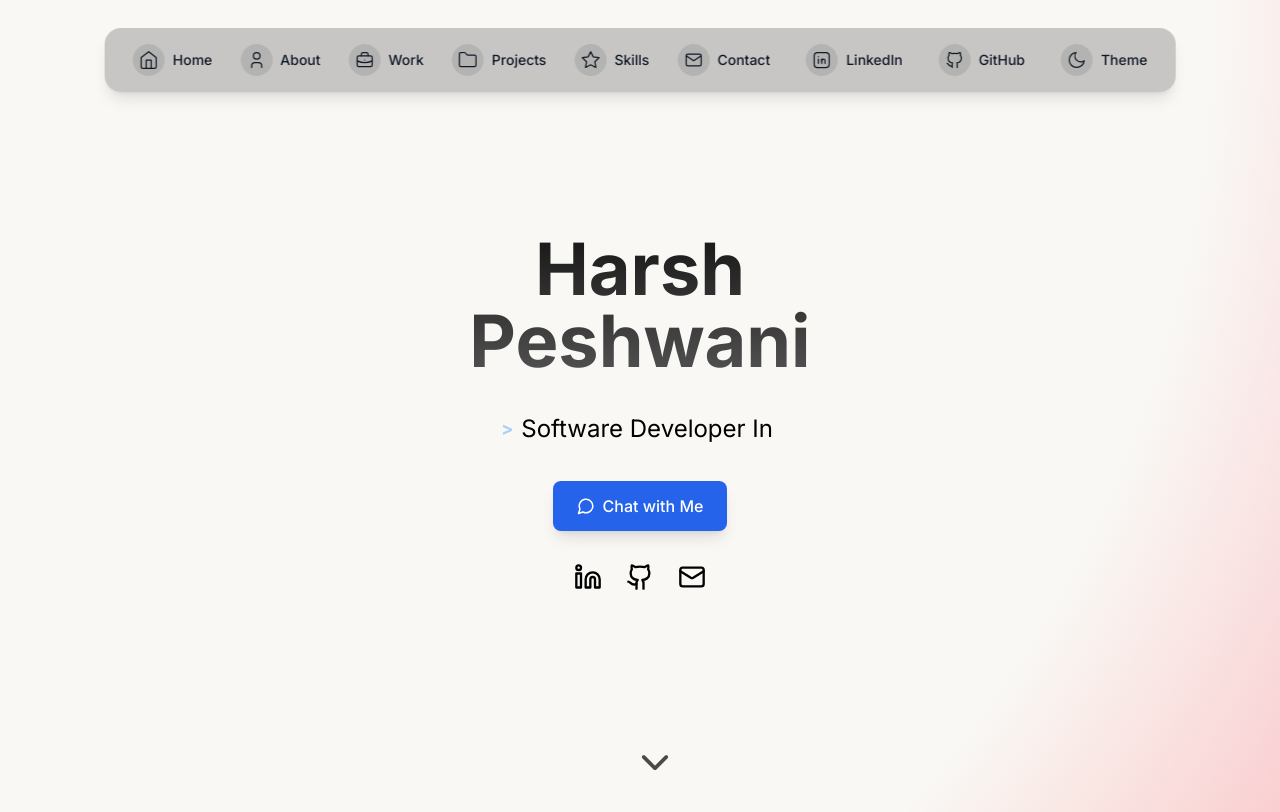
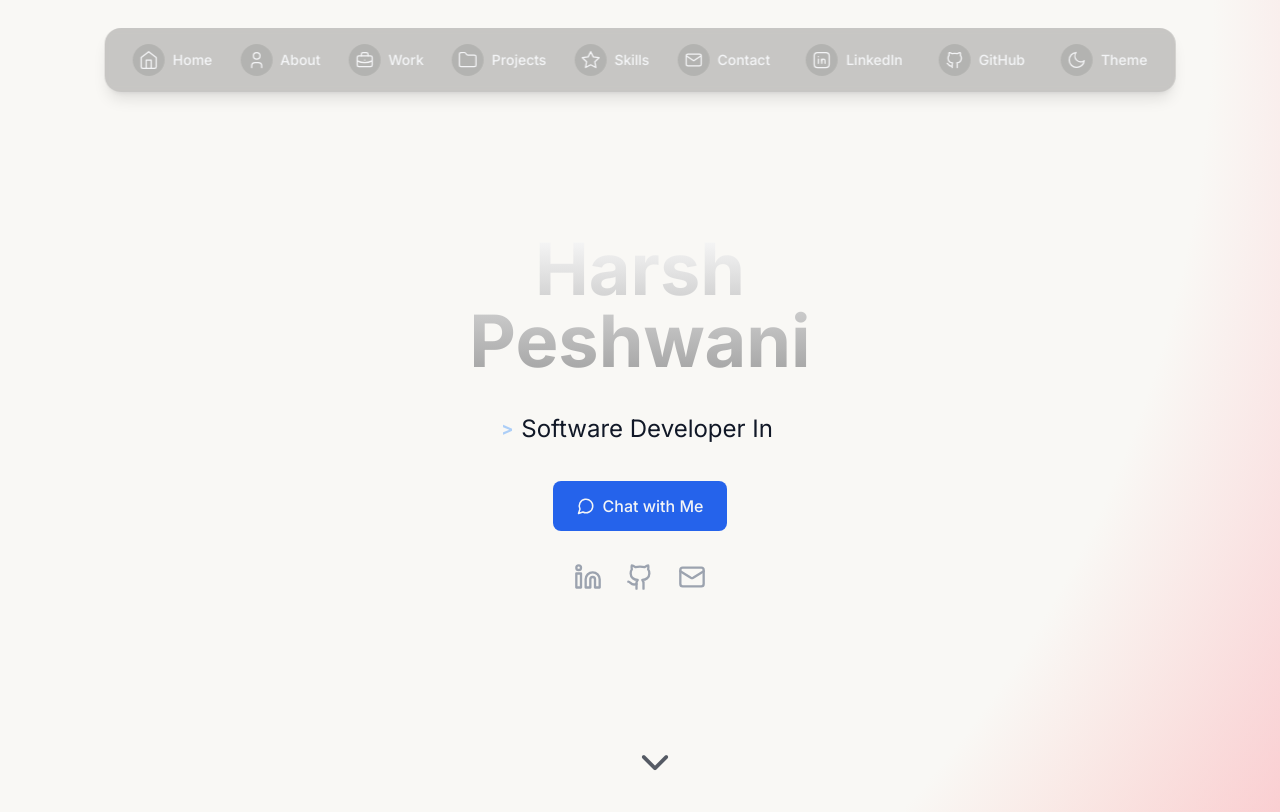
Before and after one commit to hpeshwanidev/harshpeshwani.com, a SvelteKit app: page / in a window 1280 px wide. Built offline with nearby package versions, Linux system fonts and the light colour scheme.

Commit message:
Light theme adjusted

```diff
--- a/src/app.css
+++ b/src/app.css
@@ -14,4 +14,13 @@ p {
 	@apply font-normal;
 }
 
+/* Theme-aware text colors */
+body {
+	@apply text-gray-900 dark:text-white;
+}
+
+h1, h2, h3, h4, h5, h6 {
+	@apply text-gray-900 dark:text-white;
+}
+
 /* Background styles moved to Background.svelte component */
--- a/src/lib/Social.svelte
+++ b/src/lib/Social.svelte
@@ -28,11 +28,11 @@
 </script>
 
 <div class="fixed top-4 left-1/2 z-50 transform -translate-x-1/2 hidden md:block">
-	<div class="bg-black/20 backdrop-blur-sm px-4 py-2 rounded-2xl flex items-center gap-1 dark:text-gray-100 text-gray-900 shadow-lg">
+	<div class="bg-black/20 backdrop-blur-sm px-4 py-2 rounded-2xl flex items-center gap-1 text-gray-100 shadow-lg">
 
 	  <!-- Home -->
 	  <a href="/" class="flex items-center gap-2 px-3 py-2 rounded-xl transition-colors hover:bg-white/20 focus:outline-none focus:ring-2 focus:ring-white/20">
-		<div class="flex items-center justify-center w-8 h-8 bg-black/10 rounded-full text-gray-90 dark:text-gray-100">
+		<div class="flex items-center justify-center w-8 h-8 bg-black/10 rounded-full text-gray-100">
 		  <!-- Home SVG -->
 		  <svg xmlns="http://www.w3.org/2000/svg" width="20" height="20" viewBox="0 0 24 24" fill="none" stroke="currentColor" stroke-width="1.5" stroke-linecap="round" stroke-linejoin="round">
 			<path d="M3 9l9-7 9 7v11a2 2 0 0 1-2 2H5a2 2 0 0 1-2-2z"></path>
@@ -44,7 +44,7 @@
 
 	  <!-- About Section-->
 	  <a href="/about" class="flex items-center gap-2 px-3 py-2 rounded-xl transition-colors hover:bg-white/20 focus:outline-none focus:ring-2 focus:ring-white/20">
-		<div class="flex items-center justify-center w-8 h-8 bg-black/10 rounded-full ttext-gray-90 dark:text-gray-100">
+		<div class="flex items-center justify-center w-8 h-8 bg-black/10 rounded-full text-gray-100">
 		  <!-- About/User SVG -->
 		  <svg xmlns="http://www.w3.org/2000/svg" width="20" height="20" viewBox="0 0 24 24" fill="none" stroke="currentColor" stroke-width="1.5" stroke-linecap="round" stroke-linejoin="round">
 			<path d="M8 7a4 4 0 1 0 8 0a4 4 0 0 0 -8 0"></path>
@@ -56,7 +56,7 @@
 
 	  <!-- Work -->
 	  <a href="/Work" class="flex items-center gap-2 px-3 py-2 rounded-xl transition-colors hover:bg-white/20 focus:outline-none focus:ring-2 focus:ring-white/20">
-		<div class="flex items-center justify-center w-8 h-8 bg-black/10 rounded-full text-gray-90 dark:text-gray-100">
+		<div class="flex items-center justify-center w-8 h-8 bg-black/10 rounded-full text-gray-100">
 		  <!-- Work/Briefcase SVG -->
 		  <svg xmlns="http://www.w3.org/2000/svg" width="20" height="20" viewBox="0 0 24 24" fill="none" stroke="currentColor" stroke-width="1.5" stroke-linecap="round" stroke-linejoin="round">
 			<path d="M3 7m0 2a2 2 0 0 1 2 -2h14a2 2 0 0 1 2 2v9a2 2 0 0 1 -2 2h-14a2 2 0 0 1 -2 -2z"></path>
@@ -70,7 +70,7 @@
 
 	  <!-- Projects -->
 	  <a href="/project" class="flex items-center gap-2 px-3 py-2 rounded-xl transition-colors hover:bg-white/20 focus:outline-none focus:ring-2 focus:ring-white/20">
-		<div class="flex items-center justify-center w-8 h-8 bg-black/10 rounded-full text-gray-90 dark:text-gray-100">
+		<div class="flex items-center justify-center w-8 h-8 bg-black/10 rounded-full text-gray-100">
 		  <!-- Projects/Folder SVG -->
 		  <svg xmlns="http://www.w3.org/2000/svg" width="20" height="20" viewBox="0 0 24 24" fill="none" stroke="currentColor" stroke-width="1.5" stroke-linecap="round" stroke-linejoin="round">
 			<path d="M4 20h16a2 2 0 0 0 2-2V8a2 2 0 0 0-2-2h-7.93a2 2 0 0 1-1.66-.9l-.82-1.2A2 2 0 0 0 7.93 3H4a2 2 0 0 0-2 2v13c0 1.1.9 2 2 2Z"></path>
@@ -81,7 +81,7 @@
 
 	  <!-- Skills -->
 	  <a href="/skills" class="flex items-center gap-2 px-3 py-2 rounded-xl transition-colors hover:bg-white/20 focus:outline-none focus:ring-2 focus:ring-white/20">
-		<div class="flex items-center justify-center w-8 h-8 bg-black/10 rounded-full text-gray-90 dark:text-gray-100">
+		<div class="flex items-center justify-center w-8 h-8 bg-black/10 rounded-full text-gray-100">
 		  <!-- Skills/Star SVG -->
 		  <svg xmlns="http://www.w3.org/2000/svg" width="20" height="20" viewBox="0 0 24 24" fill="none" stroke="currentColor" stroke-width="1.5" stroke-linecap="round" stroke-linejoin="round">
 			<polygon points="12,2 15.09,8.26 22,9.27 17,14.14 18.18,21.02 12,17.77 5.82,21.02 7,14.14 2,9.27 8.91,8.26"></polygon>
@@ -92,7 +92,7 @@
 
 	  <!-- Contact -->
 	  <a href="/contact" class="flex items-center gap-2 px-3 py-2 rounded-xl transition-colors hover:bg-white/20 focus:outline-none focus:ring-2 focus:ring-white/20">
-		<div class="flex items-center justify-center w-8 h-8 bg-black/10 rounded-full text-gray-90 dark:text-gray-100">
+		<div class="flex items-center justify-center w-8 h-8 bg-black/10 rounded-full text-gray-100">
 		  <!-- Mail SVG -->
 		  <svg xmlns="http://www.w3.org/2000/svg" width="20" height="20" viewBox="0 0 24 24" fill="none" stroke="currentColor" stroke-width="1.5" stroke-linecap="round" stroke-linejoin="round">
 			<path d="M3 7a2 2 0 0 1 2 -2h14a2 2 0 0 1 2 2v10a2 2 0 0 1 -2 2h-14a2 2 0 0 1 -2 -2v-10z"></path>
@@ -104,7 +104,7 @@
 
 	  <!-- LinkedIn -->
 	  <a href="https://www.linkedin.com/in/harshpeshwani/" target="_blank" rel="noreferrer" class="flex items-center gap-2 px-3 py-2 rounded-xl transition-colors hover:bg-white/20 focus:outline-none focus:ring-2 focus:ring-white/20 ml-2">
-		<div class="flex items-center justify-center w-8 h-8 bg-black/10 rounded-full text-gray-90 dark:text-gray-100">
+		<div class="flex items-center justify-center w-8 h-8 bg-black/10 rounded-full text-gray-100">
 		  <!-- LinkedIn SVG -->
 		  <svg xmlns="http://www.w3.org/2000/svg" width="20" height="20" viewBox="0 0 24 24" fill="none" stroke="currentColor" stroke-width="1.5" stroke-linecap="round" stroke-linejoin="round">
 			<path d="M8 11v5"></path>
@@ -119,7 +119,7 @@
 
 	  <!-- GitHub -->
 	  <a href="https://github.com/hpeshwanidev" target="_blank" rel="noreferrer" class="flex items-center gap-2 px-3 py-2 rounded-xl transition-colors hover:bg-white/20 focus:outline-none focus:ring-2 focus:ring-white/20 ml-2">
-		<div class="flex items-center justify-center w-8 h-8 bg-black/10 rounded-full text-gray-90 dark:text-gray-100">
+		<div class="flex items-center justify-center w-8 h-8 bg-black/10 rounded-full text-gray-100">
 		  <!-- GitHub SVG -->
 		  <svg xmlns="http://www.w3.org/2000/svg" width="20" height="20" viewBox="0 0 24 24" fill="none" stroke="currentColor" stroke-width="1.5" stroke-linecap="round" stroke-linejoin="round">
 			<path d="M9 19c-4.3 1.4 -4.3 -2.5 -6 -3m12 5v-3.5c0 -1 .1 -1.4 -.5 -2c2.8 -.3 5.5 -1.4 5.5 -6a4.6 4.6 0 0 0 -1.3 -3.2a4.2 4.2 0 0 0 -.1 -3.2s-1.1 -.3 -3.5 1.3a12.3 12.3 0 0 0 -6.2 0c-2.4 -1.6 -3.5 -1.3 -3.5 -1.3a4.2 4.2 0 0 0 -.1 3.2a4.6 4.6 0 0 0 -1.3 3.2c0 4.6 2.7 5.7 5.5 6c-.6 .6 -.6 1.2 -.5 2v3.5"></path>
@@ -130,7 +130,7 @@
 
 	  <!-- Theme Toggle -->
 	  <button on:click={handleSwitchDarkMode} class="flex items-center gap-2 px-3 py-2 rounded-xl transition-colors hover:bg-white/20 focus:outline-none focus:ring-2 focus:ring-white/20 ml-2">
-		<div class="flex items-center justify-center w-8 h-8 bg-black/10 rounded-full text-gray-90 dark:text-gray-100">
+		<div class="flex items-center justify-center w-8 h-8 bg-black/10 rounded-full text-gray-100">
 		  <!-- Theme SVG -->
 		  {#if darkMode}
 			<svg xmlns="http://www.w3.org/2000/svg" width="20" height="20" viewBox="0 0 24 24" fill="none" stroke="currentColor" stroke-width="1.5" stroke-linecap="round" stroke-linejoin="round">
--- a/src/routes/+page.svelte
+++ b/src/routes/+page.svelte
@@ -60,7 +60,7 @@
 >
 	<!-- Name -->
 	<h1
-		class="text-5xl sm:text-1xl md:text-7xl font-bold text-center bg-clip-text text-transparent bg-gradient-to-b from-neutral-900 to-neutral-600 dark:from-neutral-50 dark:to-neutral-400"
+		class="text-5xl sm:text-1xl md:text-7xl font-bold text-center bg-clip-text text-transparent bg-gradient-to-b from-neutral-50 to-neutral-400 bg-opacity-50 dark:from-neutral-100 dark:to-neutral-300"
 	>
 		Harsh Peshwani
 	</h1>
@@ -76,7 +76,7 @@
 	<div class="flex flex-col sm:flex-row justify-center items-center gap-4">
 		<a href="/chat">
 			<span
-				class="inline-flex items-center px-6 py-3 bg-blue-600 hover:bg-blue-700 text-white rounded-lg transition-all duration-300 hover:scale-105 transform shadow-lg hover:shadow-blue-500/25 no-underline"
+				class="inline-flex items-center px-6 py-3 bg-blue-600 text-gray-100 rounded-lg hover:bg-blue-700 transition-all duration-300 cursor-pointer backdrop-blur-sm"
 			>
 				<!-- Message/Chat SVG -->
 				<svg
@@ -102,7 +102,7 @@
 
 	<!-- Social Icons & Contact Row -->
 	<div
-		class="flex flex-col sm:flex-row justify-center items-center sm:space-x-6 space-y-4 sm:space-y-0 text-gray-90 dark:text-gray-200 mt-4"
+		class="flex flex-col sm:flex-row justify-center items-center sm:space-x-6 space-y-4 sm:space-y-0 text-gray-400 mt-4"
 	>
 		<!-- LinkedIn -->
 		<a
@@ -183,7 +183,7 @@
 	</div>
 
 	<!-- Down-arrow indicator at bottom -->
-	<div class="absolute bottom-6 left-1/2 transform -translate-x-1/2 animate-bounce text-3xl justify-center text-gray-90 dark:text-gray-100 opacity-70">
+	<div class="absolute bottom-6 left-1/2 transform -translate-x-1/2 animate-bounce text-3xl justify-center opacity-70">
 		<i class="fas fa-chevron-down justify-center"></i>
 	</div>
 </div>
--- a/src/routes/contact/+page.svelte
+++ b/src/routes/contact/+page.svelte
@@ -17,7 +17,7 @@
 	</h1>
 
 	<!-- Name -->
-	<h2 class="text-3xl sm:text-4xl md:text-5xl font-bold text-center bg-clip-text text-transparent bg-gradient-to-b from-neutral-50 to-neutral-400 bg-opacity-50">
+	<h2 class="text-3xl sm:text-4xl md:text-5xl font-bold text-center bg-clip-text text-transparent bg-gradient-to-b from-gray-800 to-gray-600 dark:from-neutral-200 dark:to-neutral-600 bg-opacity-50">
 		Harsh Peshwani
 	</h2>
 
@@ -47,7 +47,7 @@
 	<!-- Chat with me button -->
 	<a
 		href="/chat"
-		class="inline-flex items-center px-6 py-3 bg-blue-600 hover:bg-blue-700 text-white rounded-lg transition-all duration-300 hover:scale-105 transform shadow-lg hover:shadow-blue-500/25 no-underline"
+		class="inline-flex items-center px-6 py-3 bg-gray-800 hover:bg-gray-900 dark:bg-blue-600 dark:hover:bg-blue-700 text-white rounded-lg transition-all duration-300 hover:scale-105 transform shadow-lg hover:shadow-gray-500/25 dark:hover:shadow-blue-500/25 no-underline"
 	>
 		<svg xmlns="http://www.w3.org/2000/svg" width="18" height="18" viewBox="0 0 24 24" fill="none" stroke="currentColor" stroke-width="2" stroke-linecap="round" stroke-linejoin="round" class="mr-2">
 			<path d="m3 21 1.9-5.7a8.5 8.5 0 1 1 3.8 3.8z"></path>
@@ -57,7 +57,7 @@
 
 	<!-- Quote -->
 	<div class="mt-12 max-w-lg mx-auto">
-		<blockquote class="text-lg text-neutral-400 italic">
+		<blockquote class="text-lg text-gray-600 dark:text-neutral-400 italic">
 			"Code is poetry written in logic, and every great project begins with a conversation."
 		</blockquote>
 	</div>
```
Also changed, not shown: src/routes/project/+page.svelte (+9 -9 lines), src/routes/skills/+page.svelte (+7 -7 lines).
